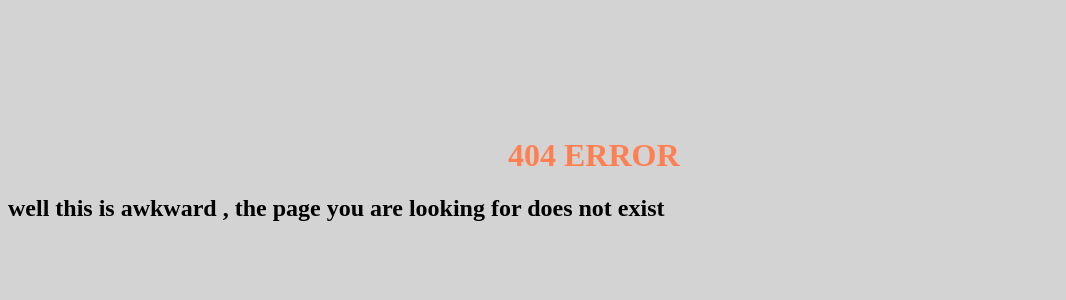
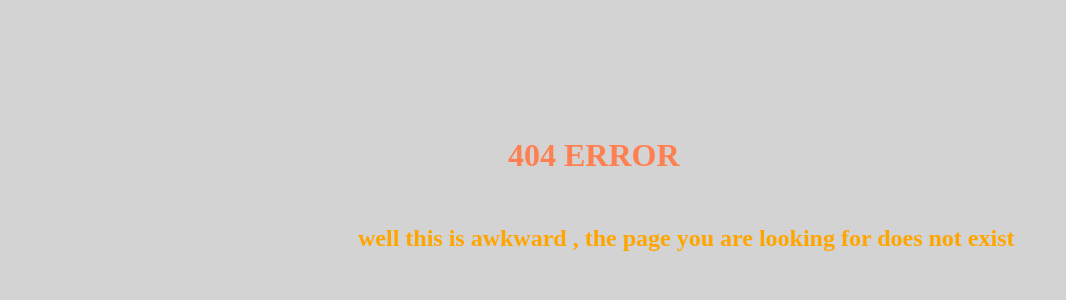
Before and after one commit to makeemplayem/offical-website, a PHP site: page /404.html in a window 1280 px wide. Shown: the part 221-521 px from the top of the page, without its empty margins (0-1066 px from the left). Run offline with PHP 8.4, Linux system fonts and the light colour scheme.

Commit message:
Update 404stylesheet.css

```diff
--- a/404stylesheet.css
+++ b/404stylesheet.css
@@ -6,8 +6,8 @@ padding-top: 350px;
 padding-left:500px;
 color: coral;
 }
-H3{
+H2{
     padding-top: 30px;
     padding-left: 350px;
-    color: chartreuse
+    color: orange;
 }
```
